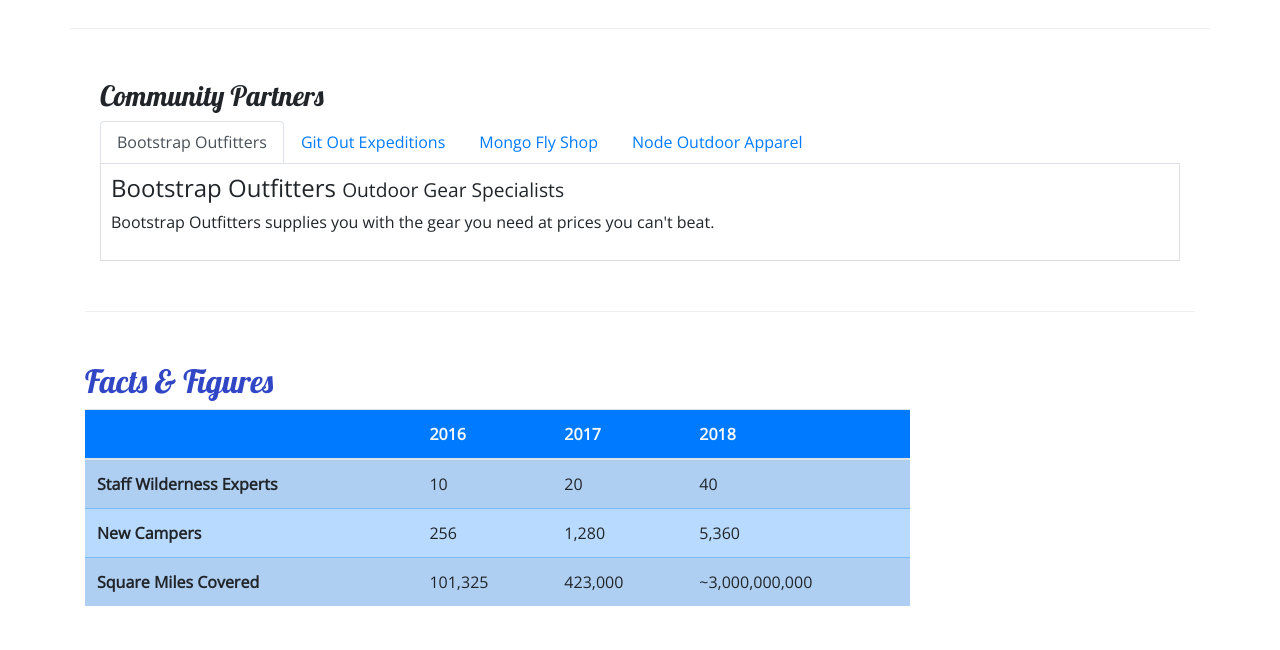
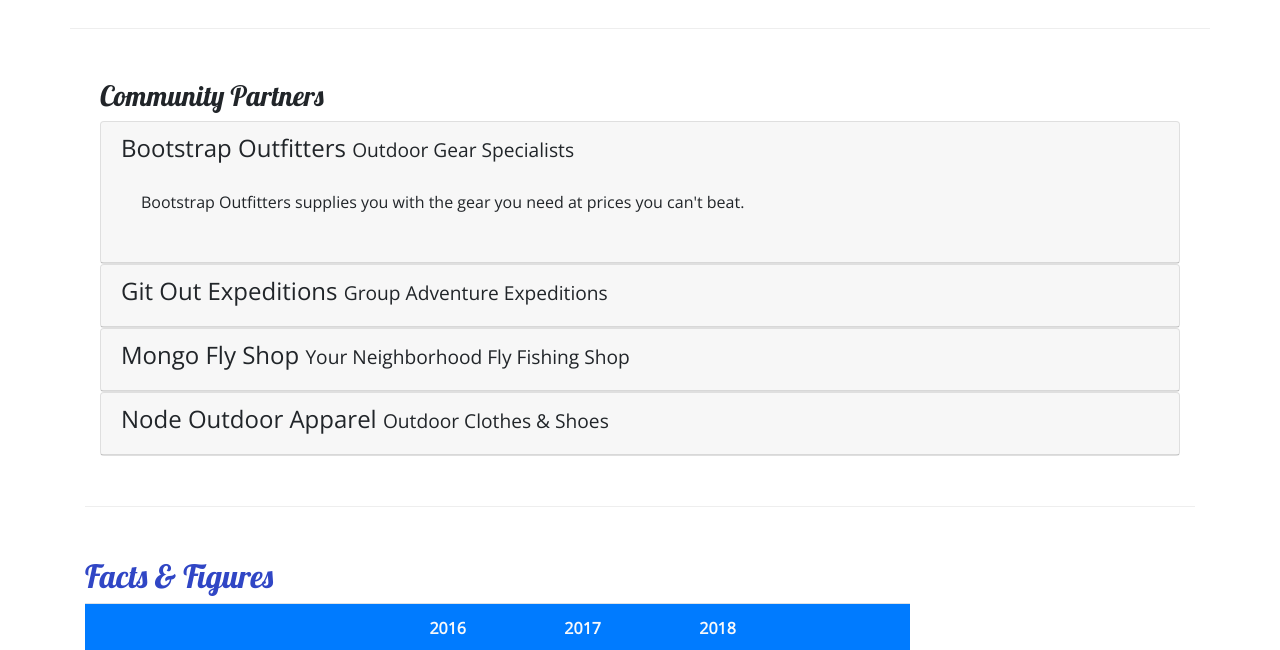
Before and after one commit to Kinz87/nucamp-bootstrap., a website: page aboutus.html in a window 1280 px wide. Shown: the part 800-1450 px from the top of the page. Drawn offline with nearby package versions, Linux system fonts and the light colour scheme.

Commit message:
Accordion

```diff
--- a/aboutus.html
+++ b/aboutus.html
@@ -103,32 +103,67 @@
         <div class="row-content">
             <div class="col">
                 <h3>Community Partners</h3>
-                <ul class="nav nav-tabs">
-                    <li class="nav item"><a class="nav-link active" href="#bootstrap" role="tab" data-toggle="tab"> Bootstrap Outfitters</a></li>
-                    <li class="nav item"><a class="nav-link" href="#git" role="tab" data-toggle="tab">Git Out Expeditions</a></li>
-                    <li class="nav item"><a class="nav-link" href="#mongo" role="tab" data-toggle="tab">Mongo Fly Shop</a></li>
-                    <li class="nav item"><a class="nav-link" href="#node" role="tab" data-toggle="tab">Node Outdoor Apparel</a></li>
-                </ul>
-                <div class="tab-content">
-                    <div role="tabpanel" class="tab-pane fade show active" id="bootstrap">
-                        <h4>Bootstrap Outfitters <small>Outdoor Gear Specialists</small></h4>
-                        <p class="d-none d-sm-block">Bootstrap Outfitters supplies you with the gear you need at prices you can't beat.</p>
+                <div id="accordion">
+                    <div class="card">
+                        <div role="tab" class="card-header">
+                            <h4>
+                                <a data-toggle="collapse" data-target="#bootstrap">
+                                    Bootstrap Outfitters <small>Outdoor Gear Specialists</small>
+                                </a>
+                            </h4>
+                            <div class="collapse show" id="bootstrap" data-parent="#accordion">
+                                <div class="card-body">
+                                    <p class="d-none d-sm-block">Bootstrap Outfitters supplies you with the gear you need at prices you can't beat.</p>
+                                </div>
+                            </div>
+                        </div>
                     </div>
-                    <div role="tabpanel" class="tab-pane fade" id="git">
-                        <h4>Git Out Expeditions <small>Group Adventure Expeditions</small></h4>
-                        <p class="d-none d-sm-block">Join Git Out Expeditions to explore new horizons with a group of other adventurers!</p>
+                    <div class="card">
+                        <div role="tab" class="card-header">
+                            <h4>
+                                <a class="collapsed" data-toggle="collapse" data-target="#git">
+                                    Git Out Expeditions <small>Group Adventure Expeditions</small>
+                                </a>
+                            </h4>
+                            <div class="collapse" id="git" data-parent="#accordion">
+                                <div class="card-body">
+                                    <p class="d-none d-sm-block">Join Git Out Expeditions to explore new horizons with a group of other adventurers!</p>
+                               </div>
+                            </div>
+                        </div>
                     </div>
-                    <div role="tabpanel" class="tab-pane fade" id="mongo">
-                        <h4>Mongo Fly Shop <small>Your Neighborhood Fly Fishing Shop.</small></h4>
-                        <p class="d-none d-sm-block">Need a new fishing pole, a tacklebox, or flies of all kinds? Stop by Mongo Fly Shop.</p>
+                    <div class="card">
+                        <div role="tab" class="card-header">
+                            <h4>
+                                <a class="collapsed" data-toggle="collapse" data-target="#mongo">
+                                    Mongo Fly Shop <small>Your Neighborhood Fly Fishing Shop</small>
+                                </a>
+                            </h4>
+                            <div class="collapse" id="mongo" data-parent="#accordion">
+                                <div class="card-body">
+                                    <p class="d-none d-sm-block">Need a new fishing pole, a tacklebox, or flies of all kinds? Stop by Mongo Fly Shop.</p>
+                                </div>
+                            </div>
+                        </div>
                     </div>
-                    <div role="tabpanel" class="tab-pane fade" id="node">
-                        <h4>Node Outdoor Apparel <small>Outdoor Clothes & Shoes</small></h4>
-                        <p class="d-none d-sm-block">From polar fleeces to swimsuits, hiking boots to waders, a visit to Node will be sure to get you covered.</p>
+                    <div class="card">
+                        <div role="tab" class="card-header">
+                            <h4>
+                                <a class="collapsed" data-toggle="collapse" data-target="#node">
+                                    Node Outdoor Apparel <small>Outdoor Clothes & Shoes</small>
+                                </a>
+                            </h4>
+                            <div class="collapse" id="node" data-parent="#accordion">
+                                <div class="card-body">
+                                    <p class="d-none d-sm-block">From polar fleeces to swimsuits, hiking boots to waders, a visit to Node will be sure to get you covered.</p>
+                                </div>
+                            </div>
+                        </div>
                     </div>
                 </div>
-             </div>
+            </div>
         </div>
+
 
         <div class="row row-content">
             <div class="col-sm-9">
--- a/css/styles.css
+++ b/css/styles.css
@@ -34,8 +34,3 @@ header h2 {
 .navbar {
     background-color: #901CAD;
 }
-.tab-content {
-    border: 1px solid #DDD;
-    border-top: none;
-    padding: 10px;
-}
```
